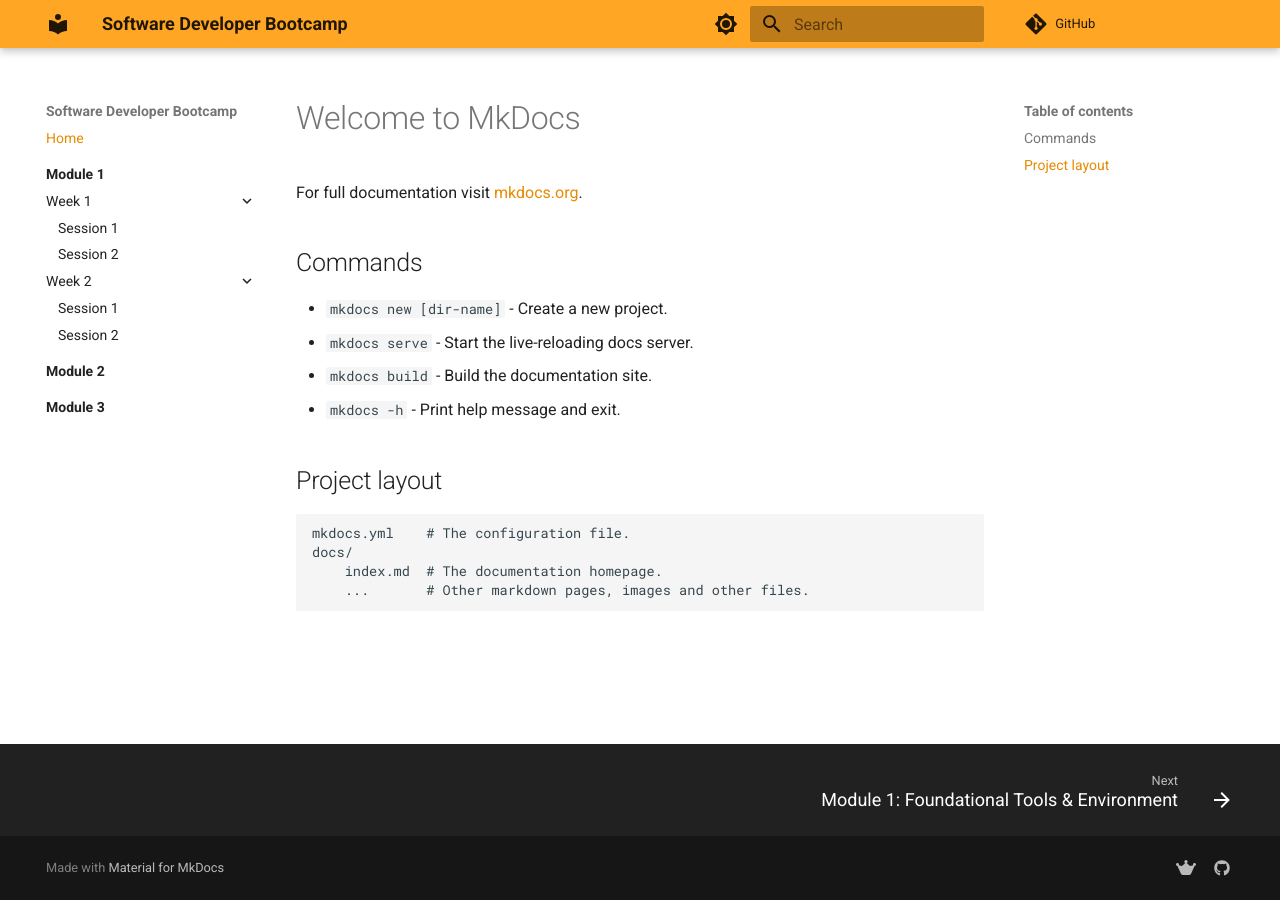
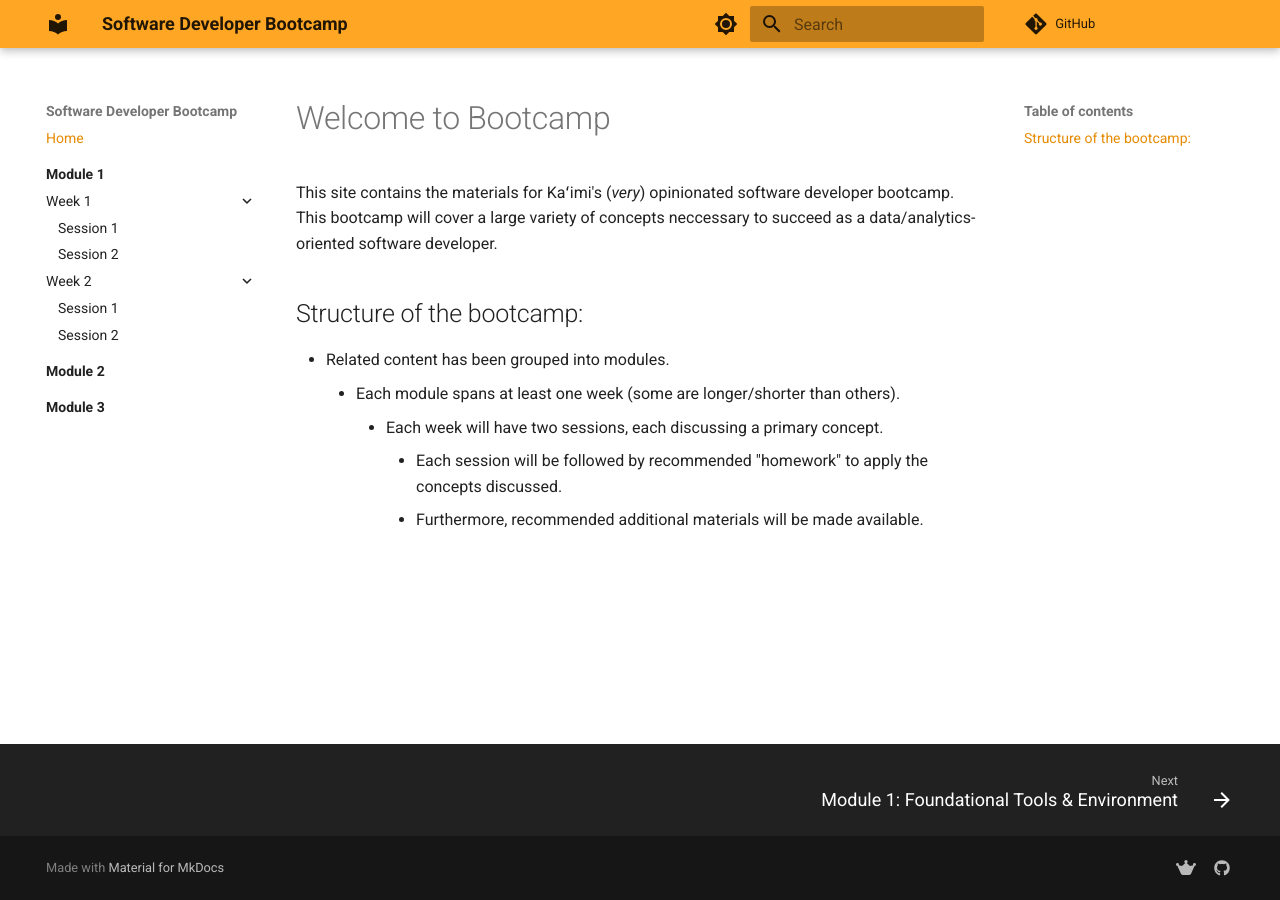
Before and after one commit to kaimibk/Software-Dev-Bootcamp, an MkDocs documentation site: the page built from docs/index.md, in a window 1280 px wide. Built offline with MkDocs 1.6.1 and Material for MkDocs 9.7.7, drawn with Linux system fonts in a browser that asks for light colours; comment, search, counter and statistics services are not loaded.

Commit message:
Bulk session 1 edits

```diff
--- a/docs/index.md
+++ b/docs/index.md
@@ -1,17 +1,12 @@
-# Welcome to MkDocs
+# Welcome to Bootcamp
 
-For full documentation visit [mkdocs.org](https://www.mkdocs.org).
+This site contains the materials for Kaʻimi's (_very_) opinionated software developer bootcamp. This bootcamp will cover a large variety of concepts neccessary to succeed as a data/analytics-oriented software developer.
 
-## Commands
 
-* `mkdocs new [dir-name]` - Create a new project.
-* `mkdocs serve` - Start the live-reloading docs server.
-* `mkdocs build` - Build the documentation site.
-* `mkdocs -h` - Print help message and exit.
+## Structure of the bootcamp:
 
-## Project layout
-
-    mkdocs.yml    # The configuration file.
-    docs/
-        index.md  # The documentation homepage.
-        ...       # Other markdown pages, images and other files.
+- Related content has been grouped into modules.
+    - Each module spans at least one week (some are longer/shorter than others).
+        - Each week will have two sessions, each discussing a primary concept.
+            - Each session will be followed by recommended "homework" to apply the concepts discussed.
+            - Furthermore, recommended additional materials will be made available.
--- a/mkdocs.yml
+++ b/mkdocs.yml
@@ -1,5 +1,5 @@
 site_name: Software Developer Bootcamp
-site_description: Kaimi's Software Developer Bootcamp Materials
+site_description: Kaʻimi's Software Developer Bootcamp
 site_url: https://bootcamp.kaimi.dev
 repo_url: https://github.com/kaimibk/Software-Dev-Bootcamp
 
@@ -53,6 +53,8 @@
         - name: mermaid
           class: mermaid
           format: !!python/name:pymdownx.superfences.fence_code_format
+  - pymdownx.tasklist:
+      custom_checkbox: true
 
 nav:
   - Home: index.md
```
Also changed, not shown: docs/module-1/week-1/session-1.md (+207 -0 lines).
